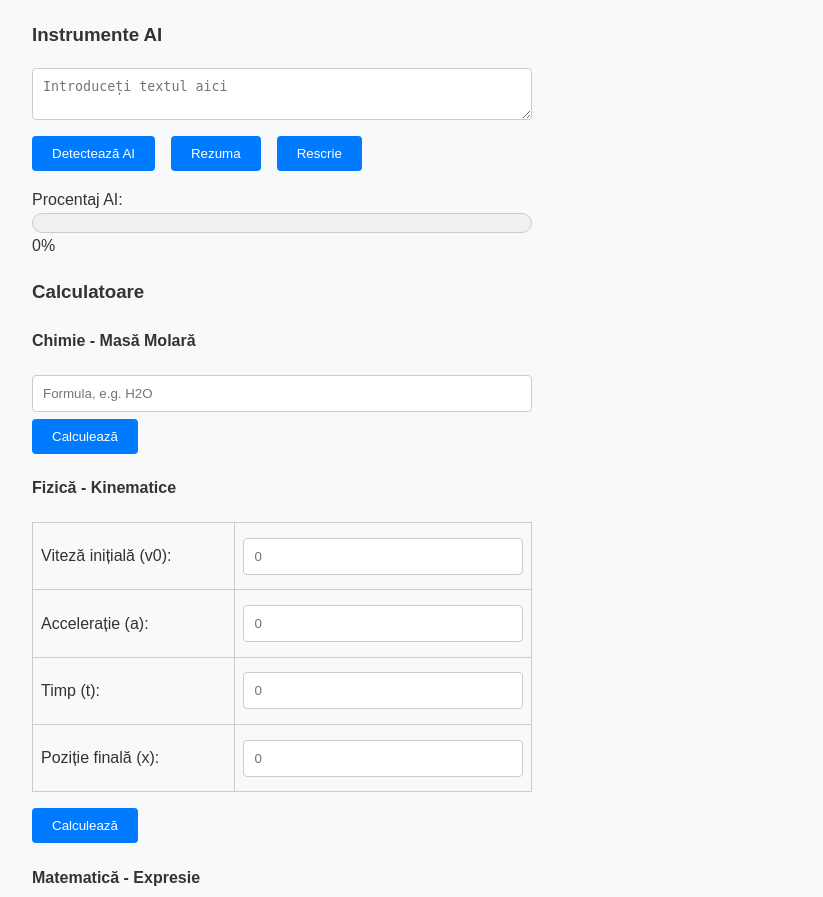
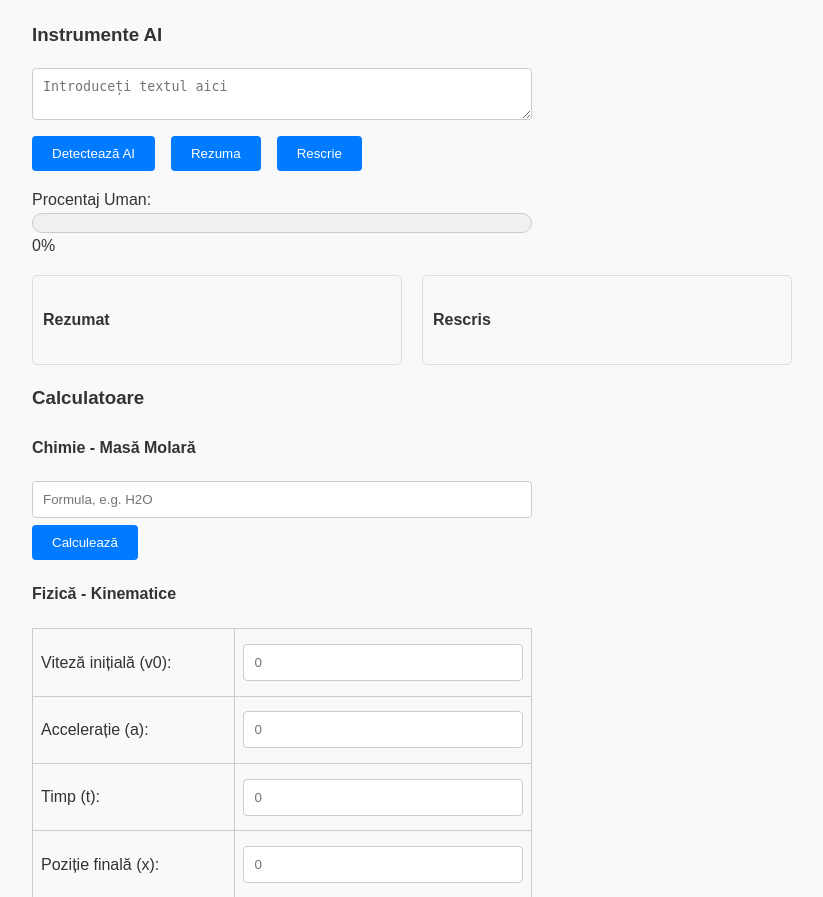
Before and after one commit to andm34217-hash/Humanize-App, a Flask app: page /app in a window 1280 px wide. Shown: the part 246-1143 px from the top of the page, without its empty margins (228-1051 px from the left). Run offline with Flask 3, Linux system fonts and the light colour scheme.

Commit message:
nineth push

```diff
--- a/ai_functions.py
+++ b/ai_functions.py
@@ -21,13 +21,13 @@ def call_groq(prompt):
         return f"Error: {response.status_code} - {response.text}"
 
 def detect_ai(text):
-    prompt = f"Analyze the following text and estimate the percentage (0-100) that it was generated by AI. Return only the number. Text: {text}"
+    prompt = f"Estimate the percentage (0-100) that this text was written by a human. Return only the number. Text: {text}"
     result = call_groq(prompt)
     try:
         percentage = int(result.strip())
         return {"percentage": percentage}
     except:
-        return {"error": "Unable to detect AI percentage"}
+        return {"error": "Unable to detect human percentage"}
 
 def summarize_text(text):
     prompt = f"Summarize the following text in a concise way: {text}"
--- a/static/css/style.css
+++ b/static/css/style.css
@@ -56,6 +56,7 @@ footer { background: #333; color: white; padding: 20px 0; text-align: center; }
     nav { margin-top: 1em; }
     .buttons { flex-direction: column; }
     .app-content .container { padding: 0 10px; }
+    .ai-results { flex-direction: column; }
     .tabs { flex-direction: column; }
     .tab-button { margin: 5px 0; }
     .math-container { flex-direction: column; }
@@ -70,6 +71,8 @@ button:hover { background: #0056b3; }
 #ai-percentage { margin: 1em 0; }
 .progress-bar { width: 100%; max-width: 500px; height: 20px; background: #f0f0f0; border: 1px solid #ccc; border-radius: 10px; overflow: hidden; }
 .progress-fill { height: 100%; background: #007bff; transition: width 0.5s; }
+.ai-results { display: flex; gap: 20px; margin: 1em 0; }
+.result-column { flex: 1; padding: 10px; border: 1px solid #ddd; border-radius: 5px; }
 table { border-collapse: collapse; margin: 1em 0; width: 100%; max-width: 500px; }
 td { padding: 0.5em; border: 1px solid #ccc; }
 input[type="text"], input[type="number"] { width: 100px; }
--- a/static/js/script.js
+++ b/static/js/script.js
@@ -31,13 +31,14 @@ function summarize() {
     .then(response => response.json())
     .then(data => {
         if (data.summary) {
-            document.getElementById('ai-result').innerText = 'Rezumat: ' + data.summary;
+            document.getElementById('summary-result').innerText = data.summary;
+            document.getElementById('ai-error').innerText = '';
         } else {
-            document.getElementById('ai-result').innerText = 'Eroare: ' + (data.error || 'Necunoscut');
+            document.getElementById('ai-error').innerText = 'Eroare: ' + (data.error || 'Necunoscut');
         }
     })
     .catch(error => {
-        document.getElementById('ai-result').innerText = 'Eroare de rețea: ' + error.message;
+        document.getElementById('ai-error').innerText = 'Eroare de rețea: ' + error.message;
     });
 }
 
@@ -51,13 +52,14 @@ function rewrite() {
     .then(response => response.json())
     .then(data => {
         if (data.rewritten) {
-            document.getElementById('ai-result').innerText = 'Rescris: ' + data.rewritten;
+            document.getElementById('rewrite-result').innerText = data.rewritten;
+            document.getElementById('ai-error').innerText = '';
         } else {
-            document.getElementById('ai-result').innerText = 'Eroare: ' + (data.error || 'Necunoscut');
+            document.getElementById('ai-error').innerText = 'Eroare: ' + (data.error || 'Necunoscut');
         }
     })
     .catch(error => {
-        document.getElementById('ai-result').innerText = 'Eroare de rețea: ' + error.message;
+        document.getElementById('ai-error').innerText = 'Eroare de rețea: ' + error.message;
     });
 }
 
--- a/templates/app.html
+++ b/templates/app.html
@@ -36,13 +36,25 @@
                     <button onclick="rewrite()">Rescrie</button>
                 </div>
                 <div id="ai-percentage">
-                    <label>Procentaj AI:</label>
+                    <label>Procentaj Uman:</label>
                     <div class="progress-bar">
                         <div class="progress-fill" id="progress-fill" style="width: 0%"></div>
                     </div>
                     <span id="percentage-text">0%</span>
                 </div>
-                <div id="ai-result"></div>
+
+                <div class="ai-results">
+                    <div class="result-column">
+                        <h4>Rezumat</h4>
+                        <div id="summary-result"></div>
+                    </div>
+                    <div class="result-column">
+                        <h4>Rescris</h4>
+                        <div id="rewrite-result"></div>
+                    </div>
+                </div>
+
+                <div id="ai-error"></div>
             </section>
 
             <section id="calculators">
```
